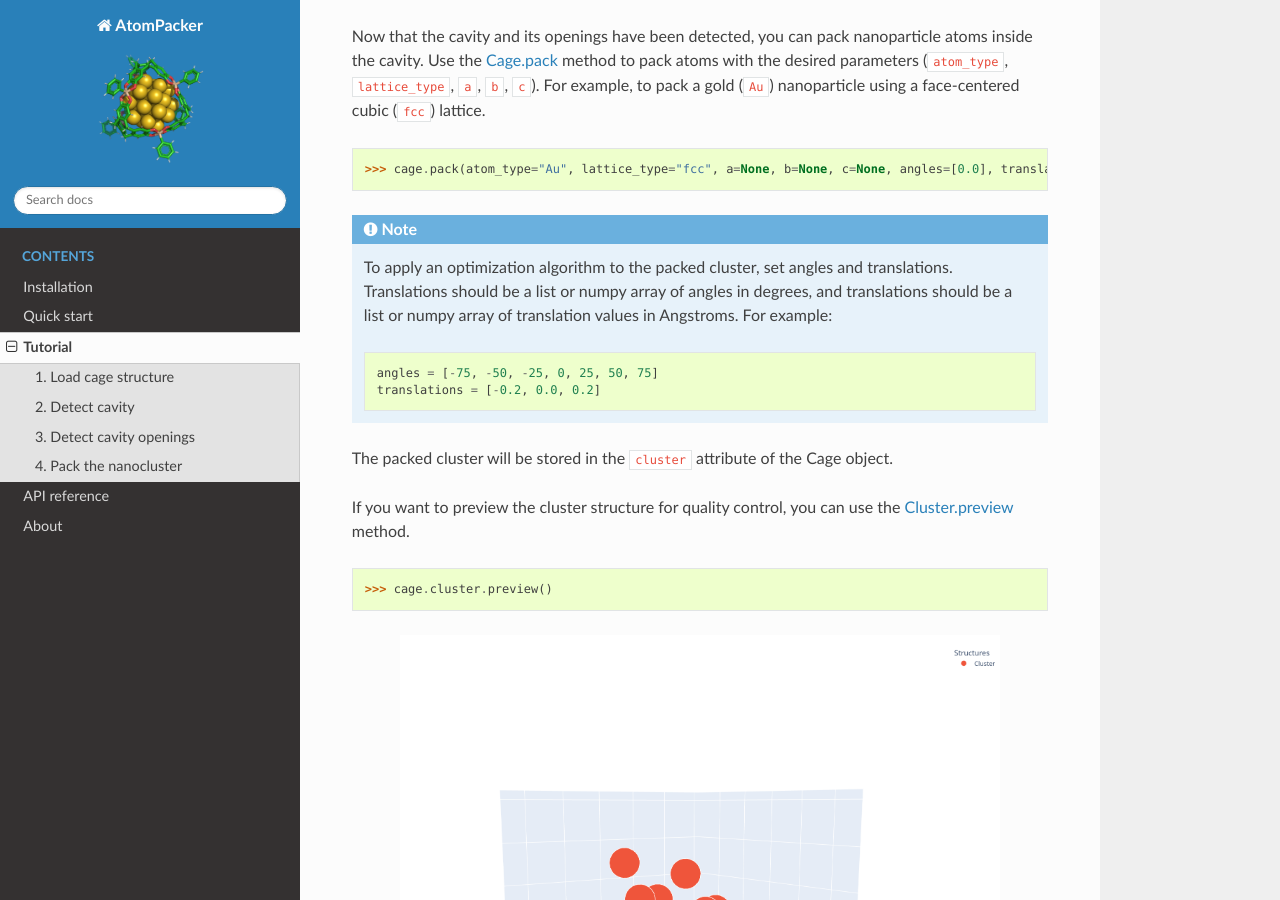
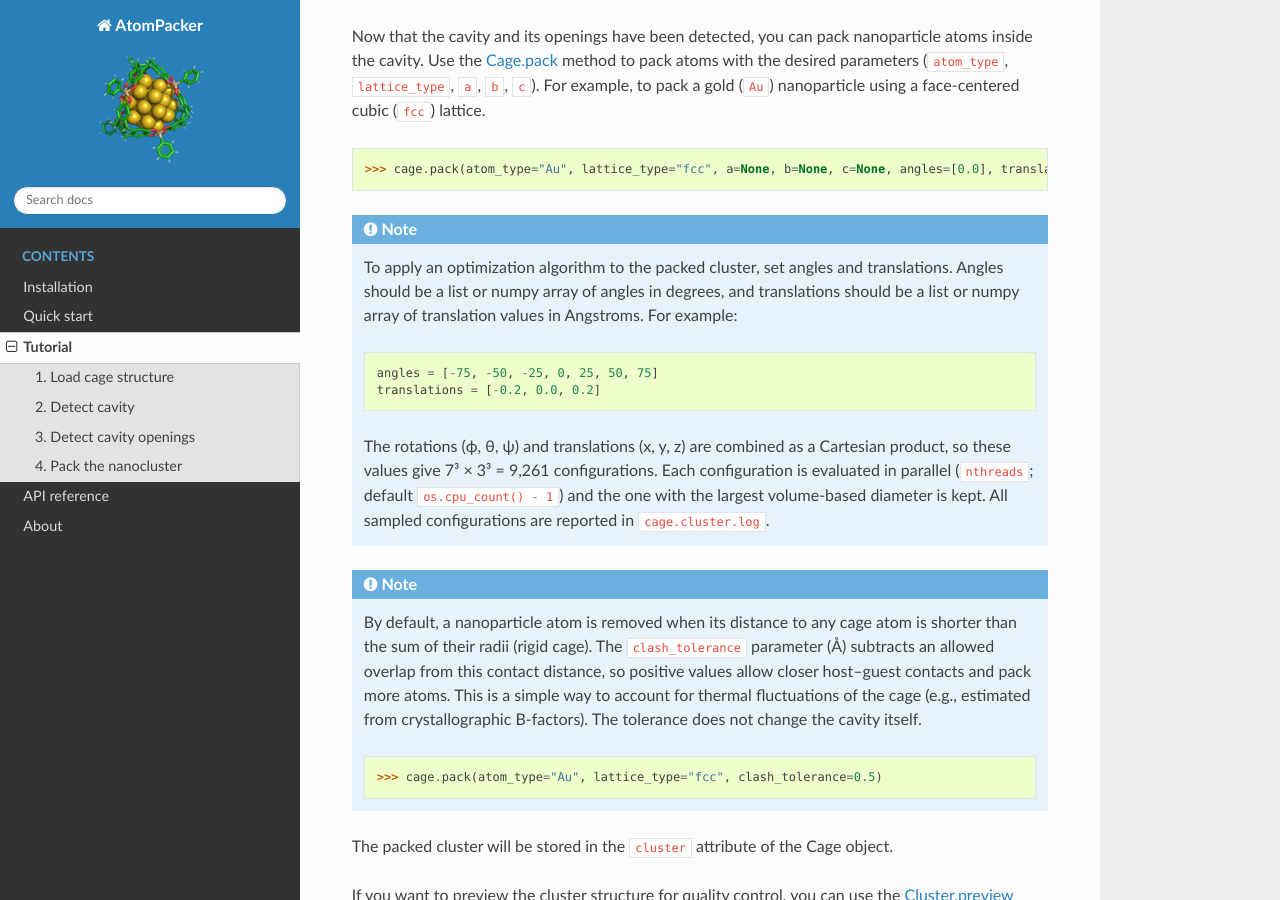
Before and after one commit to cnpem/AtomPacker, a Sphinx documentation site: the page built from docs/tutorial.rst, in a window 1280 px wide and 900 px high, scrolled down 6634 px. Built offline with Sphinx 7.4.7 and the Read the Docs theme 3.1.0, drawn with Linux system fonts in a browser that asks for light colours; some of the changed text lies outside the part shown.

Commit message:
Rename clashing_tolerance to clash_tolerance; documentation fixes (0.7.0) (#87)
* Correct the clashing_tolerance docstrings

The tolerance is subtracted from the sum of the radii (an allowed overlap),
not a minimum distance: positive values allow closer contacts and pack more
atoms (see Cage._filter_clashing_atoms).

Co-Authored-By: Claude Opus 5.5 <noreply@anthropic.com>

* Rename clashing_tolerance to clash_tolerance; fix docs

- Cage.pack: clash_tolerance (same position); clashing_tolerance kept as a
  deprecated keyword (DeprecationWarning; ValueError if both differ)
- docstrings describe it as an allowed overlap subtracted from the contact
  distance; tutorial gets a note on clash_tolerance and on the optimization
  (Cartesian product, selection by volume diameter, nthreads, log)
- docs: fix detect_openings link, angles/translations wording, Cluster.save
  sentence, README cluster preview call, about.rst typos and citation;
  ARCHITECTURE.md signatures updated
- declare joblib (imported directly) as a dependency
- tests: new keyword, deprecation and conflict tests

Co-Authored-By: Claude Opus 5.5 <noreply@anthropic.com>

* Update version from 0.6.2 to 0.6.3

Co-Authored-By: Claude Opus 5.5 <noreply@anthropic.com>

* Update plotly requirement from <6.10.0,>=6.0.0 to >=6.0.0,<7.2.0

Updates the requirements on [plotly](https://github.com/plotly/plotly.py) to permit the latest version.
- [Release notes](https://github.com/plotly/plotly.py/releases)
- [Changelog](https://github.com/plotly/plotly.py/blob/main/CHANGELOG.md)
- [Commits](https://github.com/plotly/plotly.py/compare/v6.0.0...v7.1.0)

---
updated-dependencies:
- dependency-name: plotly
  dependency-version: 7.1.0
  dependency-type: direct:production
...

Signed-off-by: dependabot[bot] <support@github.com>
(cherry picked from commit 589f7a3a1da50fed33aee6ce51214582b019993e)

* Drop the clashing_tolerance alias; use clash_tolerance only

AtomPacker is in alpha, so the rename does not need a deprecation period.

Co-Authored-By: Claude Opus 5.5 <noreply@anthropic.com>

* Update version from 0.6.3 to 0.7.0

Co-Authored-By: Claude Opus 5.5 <noreply@anthropic.com>

---------

Signed-off-by: dependabot[bot] <support@github.com>
Co-authored-by: Claude Opus 5.5 <noreply@anthropic.com>
Co-authored-by: dependabot[bot] <49699333+dependabot[bot]@users.noreply.github.com>

```diff
--- a/AtomPacker/__init__.py
+++ b/AtomPacker/__init__.py
@@ -9,7 +9,7 @@ molecular structures, packing nanoclusters into these cavities, and exporting \
 the resulting structures.
 """
 
-__version__ = "0.6.2"
+__version__ = "0.7.0"
 __name__ = "AtomPacker"
 license = "GNU GPL-3.0 License"
 
--- a/docs/about.rst
+++ b/docs/about.rst
@@ -25,16 +25,16 @@ Scientific team
 
 [2] Laboratoire Hétérochimie Fondamentale et Appliquée, CNRS, Université Toulouse III─Paul Sabatier.
 
-If you have any further questions, inquires or if you wish to contribute to AtomPacker project, please contact us at joao.guerra@lnbio.cnpem.br.
+If you have any further questions, inquiries or if you wish to contribute to AtomPacker project, please contact us at joao.guerra@lnbio.cnpem.br.
 
 Citing
 ======
 
-If you use **AtomPacker** in your reserach, please cite the following references:
+If you use **AtomPacker** in your research, please cite the following references:
 
 * Guerra, J. V. S., Ribeiro-Filho, H. V., Jara, G. E., Bortot, L. O., Pereira, J. G. C., & Lopes-de-Oliveira, P. S. (2021). pyKVFinder: an efficient and integrable Python package for biomolecular cavity detection and characterization in data science. BMC bioinformatics, 22(1), 607. `<https://doi.org/10.1186/s12859-021-04519-4>`_.
 
-* (manuscript in preparation) Guerra, J. V. S., Jara, G. E., Lopes-de-Oliveira, P. S., & Szalóki, G. (2024). AtomPacker: a Python package for packing nanocluster into supramolecular cages.
+* (manuscript in preparation) Guerra, J. V. S., Jara, G. E., Hokama, R. H., Bourissou, D. & Szalóki, G. (2026). Modellization of Confined Nanoparticles with AtomPacker.
 
 Funding
 =======
--- a/docs/installation.rst
+++ b/docs/installation.rst
@@ -6,6 +6,7 @@ The requirements for installing AtomPacker are:
 
 * ase
 * biopython
+* joblib
 * MDAnalysis
 * numpy
 * pandas
--- a/docs/tutorial.rst
+++ b/docs/tutorial.rst
@@ -278,12 +278,29 @@ Now that the cavity and its openings have been detected, you can pack nanopartic
 
 .. note::
 
-    To apply an optimization algorithm to the packed cluster, set angles and translations. Translations should be a list or numpy array of angles in degrees, and translations should be a list or numpy array of translation values in Angstroms. For example:
+    To apply an optimization algorithm to the packed cluster, set angles and translations. Angles should be a list or numpy array of angles in degrees, and translations should be a list or numpy array of translation values in Angstroms. For example:
 
     .. code-block:: python
 
         angles = [-75, -50, -25, 0, 25, 50, 75]
         translations = [-0.2, 0.0, 0.2]
+
+    The rotations (ϕ, θ, ψ) and translations (x, y, z) are combined as a Cartesian product, so these values give
+    7³ × 3³ = 9,261 configurations. Each configuration is evaluated in parallel (``nthreads``; default
+    ``os.cpu_count() - 1``) and the one with the largest volume-based diameter is kept. All sampled
+    configurations are reported in ``cage.cluster.log``.
+
+.. note::
+
+    By default, a nanoparticle atom is removed when its distance to any cage atom is shorter than the sum of
+    their radii (rigid cage). The ``clash_tolerance`` parameter (Å) subtracts an allowed overlap from this
+    contact distance, so positive values allow closer host–guest contacts and pack more atoms. This is a
+    simple way to account for thermal fluctuations of the cage (e.g., estimated from crystallographic
+    B-factors). The tolerance does not change the cavity itself.
+
+    .. code-block:: python
+
+        >>> cage.pack(atom_type="Au", lattice_type="fcc", clash_tolerance=0.5)
 
 The packed cluster will be stored in the ``cluster`` attribute of the Cage object.
 
@@ -345,7 +362,7 @@ You can access the cluster coordinates using the ``coordinates`` attribute of th
      [ -2.44353   29.798132  15.913403]
      [ -2.44353   31.838133  13.873403]]
 
-You can also save the cavity structure using the `Cluster.save <api.html#AtomPacker.Cluster.save>`_ method.
+You can also save the cluster structure using the `Cluster.save <api.html#AtomPacker.Cluster.save>`_ method.
 
 .. code-block:: python
 
--- a/pyproject.toml
+++ b/pyproject.toml
@@ -37,10 +37,11 @@ classifiers = [
 dependencies = [
     "ase>=3.28.0,<4.0.0",
     "biopython>=1.7.0",
+    "joblib>=1.3.0",
     "MDAnalysis>=2.9.0,<3.0.0",
     "numpy>=2.0.0,<2.5.0",
     "pandas>=2.3.0,<3.1.0",
-    "plotly>=6.0.0,<6.10.0",
+    "plotly>=6.0.0,<7.2.0",
     "pyKVFinder>=0.9.0,<1.0.0",
     "scikit-learn>=1.7.0,<2.0.0",
     "tqdm>=4.67.0",
```
Also changed, not shown: other parts of docs/tutorial.rst (+1 -1 lines), ARCHITECTURE.md (+3 -3 lines), README.md (+4 -2 lines), 3 other files.
